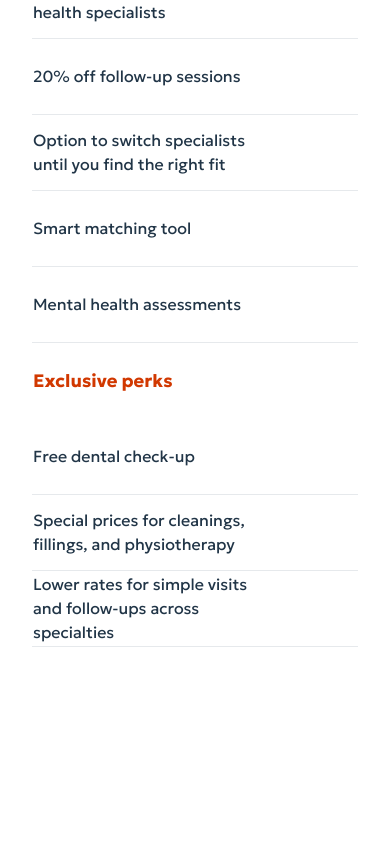
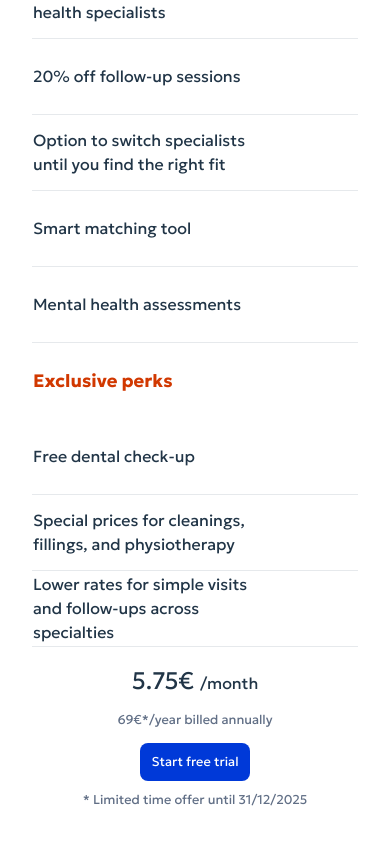
Before and after one commit to serafeimdossas/react-pricing-plans, a React (Vite) app: page / in a window 390 px wide. Shown: the part 620-1464 px from the top of the page. Before the commit the page ends 1299 px from the top, so only its background shows below. Built offline with nearby package versions, Linux system fonts and the light colour scheme; some icons are missing.

Commit message:
mobile view layout changes

```diff
--- a/src/components/Button/Button.css
+++ b/src/components/Button/Button.css
@@ -4,6 +4,7 @@
   background-color: #0039d8;
   color: #fff;
   padding: 10px;
+  margin-bottom: 10px;
 }
 
 .button-secondary {
@@ -13,4 +14,5 @@
   color: #0039d8;
   border: 1px solid #0039d8;
   padding: 10px;
+  margin-bottom: 10px;
 }
--- a/src/components/PlansTable/PlansTable.jsx
+++ b/src/components/PlansTable/PlansTable.jsx
@@ -225,6 +225,38 @@ function PlansTable() {
     );
   };
 
+  const priceContainerMobile = (plan_key) => {
+    return (
+      <div className="price-container">
+        <p className="price-value-title">
+          <span className="price-value-amount">
+            {`${plans_pricing[plan_key].monthly_cost}€ `}
+          </span>
+          {` /month`}
+        </p>
+        <p className="price-value-subtitle">
+          {`${plans_pricing[plan_key].yearly_cost}€${
+            plan_key === "yearly_plan" ? "*" : ""
+          }/year billed ${
+            plan_key === "monthly_plan" ? "monthly" : "annually"
+          }`}
+        </p>
+        <Button
+          type={"primary"}
+          text={"Start free trial"}
+          onClick={() =>
+            alert(
+              `You selected the ${
+                plan_key === "monthly_plan" ? "monthly" : "annually"
+              } plan`
+            )
+          }
+        />
+        {plan_key === "yearly_plan" ? limitedOfferMessage() : null}
+      </div>
+    );
+  };
+
   const showMoreLessButton = () => {
     return (
       <button className="toggle-button" onClick={() => setShowAll(!showAll)}>
@@ -303,7 +335,15 @@ function PlansTable() {
   };
 
   const tableFooterMobile = () => {
-    return null;
+    return (
+      <tr className="plans-table-last-row">
+        <td className="plans-table-last-row-cell">
+          {selectedPlan === "no_plan"
+            ? null
+            : priceContainerMobile(selectedPlan)}
+        </td>
+      </tr>
+    );
   };
 
   const desktopView = () => {
```
